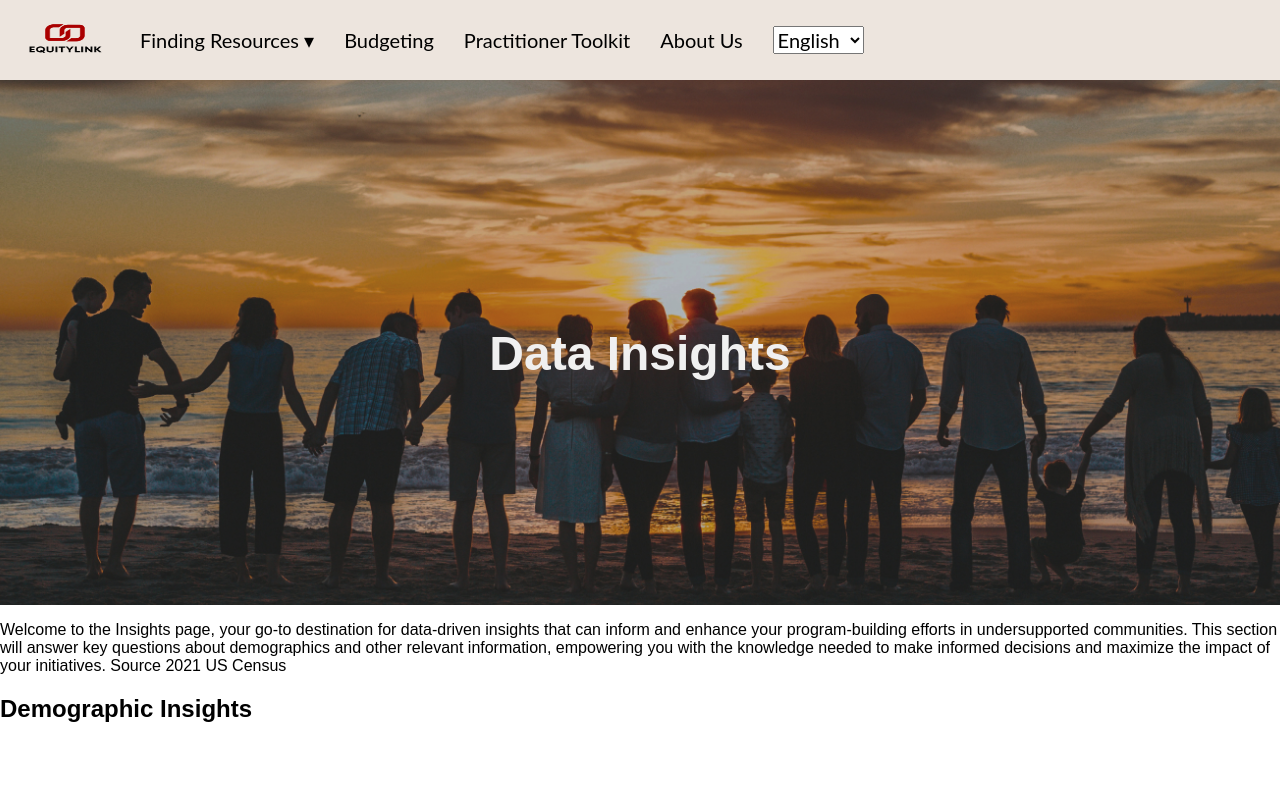
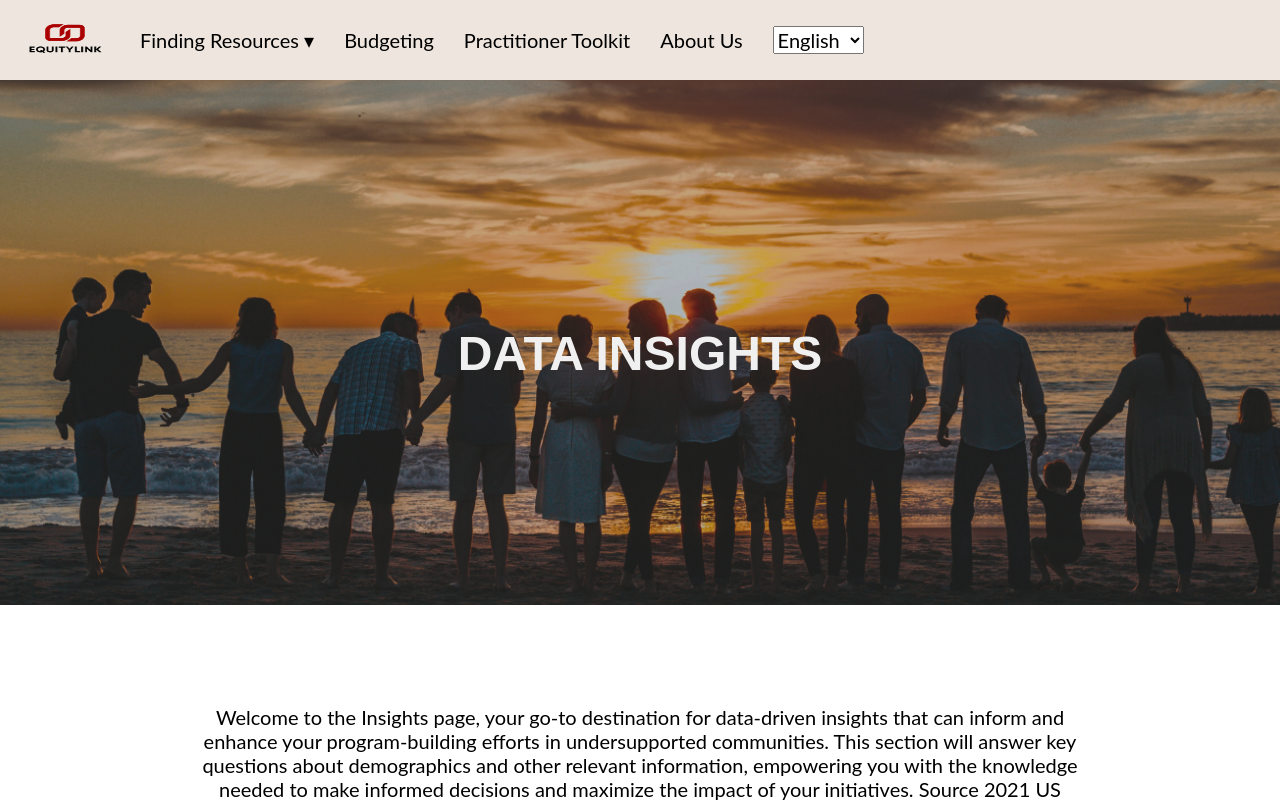
Before and after one commit to naishm-2029234/equitylink, a React (Create React App) app in the folder equityapp/: page /insights in a window 1280 px wide. Shown: the top 802 px of the page. Built offline with nearby package versions, Linux system fonts and the light colour scheme.

Commit message:
data insights formatting fixed

```diff
--- a/equityapp/src/components/insights.js
+++ b/equityapp/src/components/insights.js
@@ -8,15 +8,15 @@ function Insights() {
       <div className="banner">
         <img src={banner} alt="Banner Image" />
         <div className="banner-text">
-          <h1>Data Insights</h1>
+          <h1>DATA INSIGHTS</h1>
         </div>
       </div>
 
-      <div className="Insights">
+      <div className="purpose">
         <p>Welcome to the Insights page, your go-to destination for data-driven insights that can inform and enhance your program-building efforts in undersupported communities. This section will answer key questions about demographics and other relevant information, empowering you with the knowledge needed to make informed decisions and maximize the impact of your initiatives. Source 2021 US Census </p>
       </div>
 
-      <div className="Demographic Insights">
+      <div className="about-us">
         <h2>Demographic Insights</h2>
       </div>
     </div>
```
